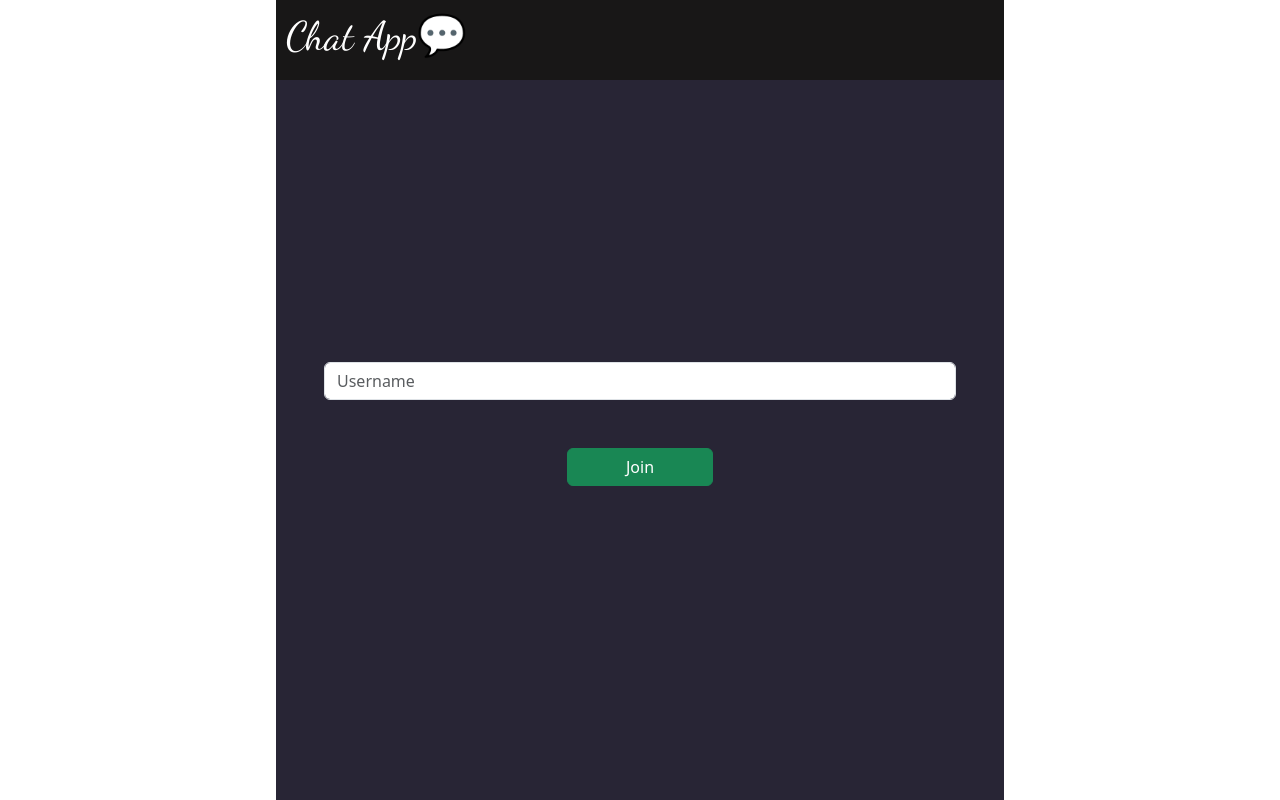
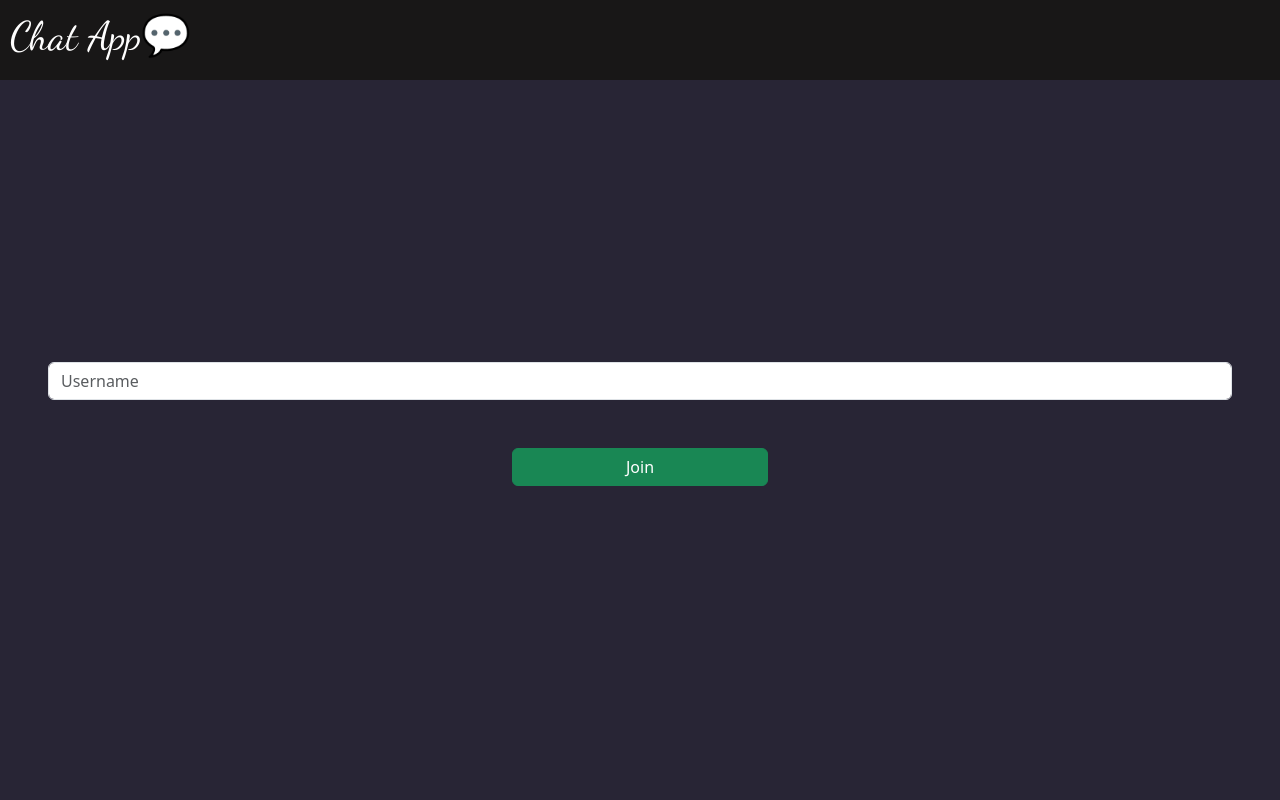
Before and after one commit to minhphan46/chat_app_signalr, a React (Create React App) app in the folder chat_app_client_web/: page / in a window 1280 px wide. Built offline with nearby package versions, Linux system fonts and the light colour scheme.

Commit message:
change css

```diff
--- a/chat_app_client_web/src/App.css
+++ b/chat_app_client_web/src/App.css
@@ -8,7 +8,6 @@ h1 {
 
 .App {
   text-align: center;
-  max-width: 728px;
   margin: 0 auto;
 }
 
@@ -19,7 +18,6 @@ h1 {
   color: white;
   position: fixed;
   width: 100%;
-  max-width: 728px;
   top: 0;
   display: flex;
   align-items: center;
@@ -64,7 +62,6 @@ main::-webkit-scrollbar-thumb {
   bottom: 0;
   background-color: rgb(24, 23, 23);
   width: 100%;
-  max-width: 728px;
   display: flex;
   font-size: 1.5rem;
 }
```
Also changed, not shown: 1 other file (tests, documents, lock files or other folders).
